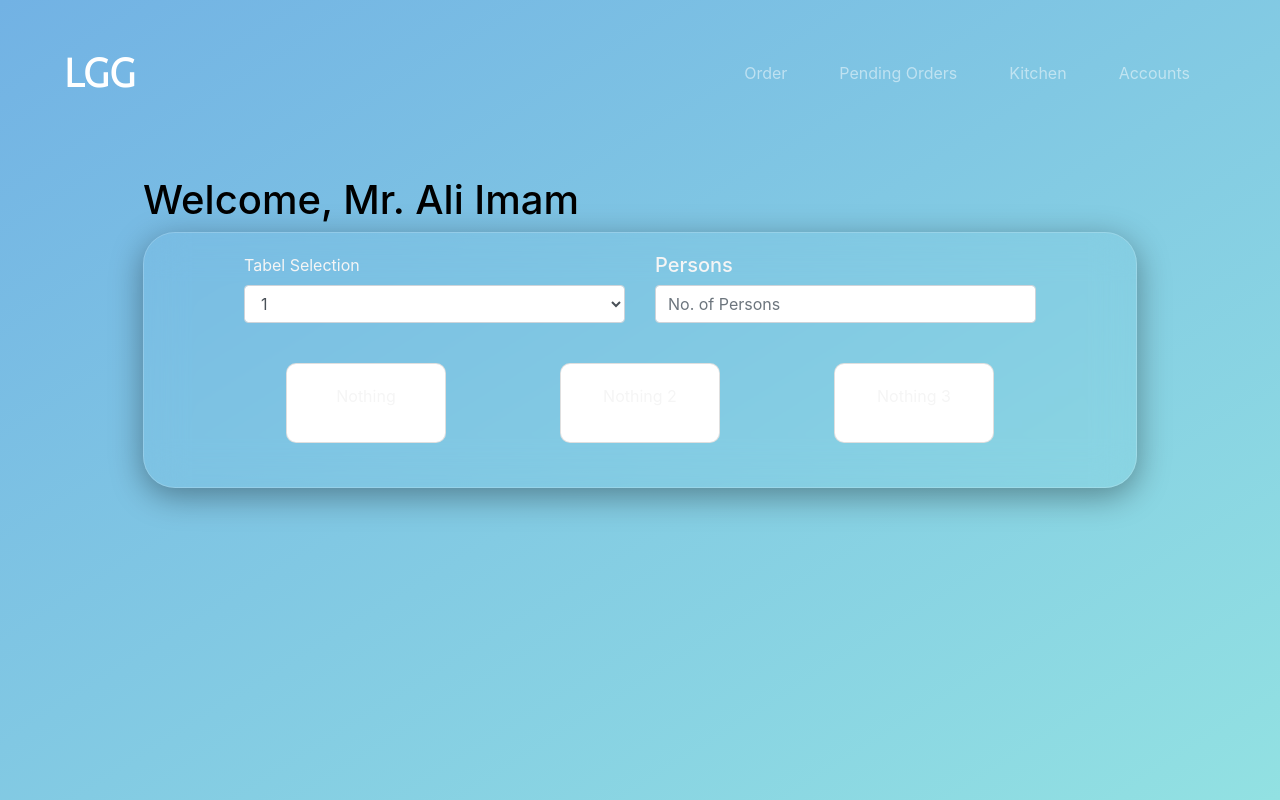
After one commit to mraliimam/LGG-FLASK, a Flask app: page /orderPage in a window 1280 px wide. The commit adds this page. Run offline with Flask 2, Linux system fonts and the light colour scheme; some libraries are stand-ins or nearby versions.

Commit message:
orderDetails table template

```diff
--- a/market/routes.py
+++ b/market/routes.py
@@ -2,9 +2,11 @@ from flask import render_template, redirect, url_for, flash, request
 from market import app
 from market import db
 from market.static.func import GetOrder, PostOrder
+# from market.models import Customer, Tables, House_Food, House, Food
 #from market import db, Bcrypt
 #from flask_login import login_user, logout_user, login_required
 from datetime import date
+from market.static.Cart import cart
 
 @app.route('/')
 @app.route('/home')
@@ -12,26 +14,46 @@ def home_page():
     # return "PASS"
     return render_template('base.html')
 
-@app.route('/order', methods = ['GET','POST','PUT'])
+@app.route('/order', methods = ['GET','POST'])
 def order_page():
 
     if request.method == 'GET':
         # Pass id of members to check valid
-        cst = Customer.query.all()
-        cst_keys = Customer.__table__.columns.keys()
+        # cst = Customer.query.all()
+        # cst_keys = Customer.__table__.columns.keys()
 
-        # # Pass the house names
-        # hse = House.query.all()
-        # hse_keys = House.__table__.columns.keys()
+        # # # Pass the house names
+        # # hse = House.query.all()
+        # # hse_keys = House.__table__.columns.keys()
 
-        # Pass the food category names with respect to house
-        hseFood = House_Food.query.all()
-        hseFood_keys = House_Food.__table__.columns.keys()
+        # # Pass the food category names with respect to house
+        # hseFood = House_Food.query.all()
+        # hseFood_keys = House_Food.__table__.columns.keys()
 
-        # Pass the food Items
-        fd = Food.query.filter_by(Category = "This")
-        fd_keys = Food.__table__.columns.keys()
+        # # Pass the food Items
+        # fd = Food.query.filter_by(Category = "This")
+        # fd_keys = Food.__table__.columns.keys()
 
         # Constantly updating temp cart Pass the cart status and values
 
-    pass
+        ids = cart.genId()
+
+        return render_template('order.html', ids = ids)
+
+    if request.method == 'POST':
+
+        if cart.newCart(request.form) == 'Fail':
+            return redirect(url_for('order_page'))
+        else:
+            return redirect(url_for('order_page'))
+
+@app.route('/orderPage', methods = ['GET', 'POST'])
+def order_details():
+
+    if request.method == 'GET':
+
+        return render_template('orderDetails.html')
+
+    if request.method == 'POST':
+
+        pass
--- a/market/static/main.css
+++ b/market/static/main.css
@@ -1,9 +1,39 @@
 body{
-    background-color: #B5D43B;
+    background: linear-gradient(to bottom right, #72b2e4, #92e1e2);
+    /* background-color: #3bd4cc; */
     color: black;
     min-height: 100vh;
     display:flex;
     flex-direction:column;
+}
+
+.glass{
+    background: linear-gradient(135deg, rba(255,255,255,0.1)x, rgba(255,255,255,0));
+    -webkit-backdrop-filter: blur(20px);
+    backdrop-filter: blur(20px);
+    box-shadow: 0 8px 32px 0 rgba(0,0,0,0.37);
+    border: 1px solid rgba(255,255,255,0.18);
+    border-radius: 32px;
+    padding: 20px 100px 20px;
+}
+
+.tile-input {
+    display: none;
+}
+
+.tile-label {
+    display: inline-block;
+    padding: 0.5em 1em;
+    min-width: 100px;
+    height: 100px;
+    background-color: transparent;
+    border: 3px solid #FFF5EE;
+    border-radius: 4px;
+    cursor: pointer;
+}
+
+.tile-input:checked + .tile-label {
+    border: 2px solid #007bff;
 }
 
 .sec{
@@ -31,8 +61,9 @@ body{
 
 
 .card{
-    width: 15rem;
-    border-radius: 100px;
+    width: 10rem;
+    height: 5rem;
+    border-radius: 10px;
     text-align: center;
     margin: auto;
 }
@@ -45,7 +76,7 @@ body{
 #footer{
     padding: 5%;
     text-align: center;
-    background-color: lightsalmon;
+    background-color: rgb(122, 255, 233);
 
 }
 
@@ -54,7 +85,7 @@ body{
 }
 
 .navbar {
-    padding:  0 0 4rem;
+    padding:  0 0 1.8rem;
 }
 
 .navbar-brand {
--- a/market/templates/base.html
+++ b/market/templates/base.html
@@ -45,32 +45,32 @@
           <ul class="navbar-nav ml-auto">
 
             <li class="nav-item">
-              <a class="nav-link" href="#">Reception</a>
+              <a class="nav-link" href="#">Order</a>
             </li>
 
             <li class="nav-item">
-              <a class="nav-link" href="#">Doctor</a>
+              <a class="nav-link" href="#">Pending Orders</a>
             </li>
 
             <li class="nav-item">
-              <a class="nav-link" href="#">Pharmacy</a>
+              <a class="nav-link" href="#">Kitchen</a>
             </li>
 
             <li class="nav-item">
-              <a class="nav-link" href="#">Labs</a>
+              <a class="nav-link" href="#">Accounts</a>
             </li>
 
             <!-- <li class="nav-item">
               <a class="nav-link" href="#">Radiology</a>
             </li> -->
 
-            <li class="nav-item">
+            <!-- <li class="nav-item">
               <a class="nav-link" href="#">Expense</a>
             </li>
 
             <li class="nav-item">
               <a class="nav-link" href="#">Financials</a>
-            </li>
+            </li> -->
 
             <!-- <li class="nav-item">
               <a class="nav-link" href="">Logout</a>
@@ -129,15 +129,15 @@
 <script src="https://cdn.jsdelivr.net/npm/bootstrap-select@1.13.14/dist/js/i18n/defaults-*.min.js"></script>
 
 
-    <script src="{{ url_for('static', filename = 'index.js') }}"></script>
+    <!-- <script src="{{ url_for('static', filename = 'index.js') }}"></script> -->
 </body>
 
-<footer id="footer">
+<!-- <footer id="footer">
 
   <a href="https:/www.maaqservices.com" target="_blank" class="text-white">
     <p>© Powered by Maaq Services</p>
   </a>
 
-</footer>
+</footer> -->
 
 </html>
--- /dev/null
+++ b/market/templates/orderDetails.html
@@ -0,0 +1,137 @@
+{% extends 'base.html' %}
+
+{% block title %}
+  Order Page
+{% endblock %}
+
+{% block content %}
+
+  <div class = 'container'>
+    <h1>Welcome, Mr. Ali Imam</h1>
+    <div class="glass">
+
+        <form method = 'post' class = 'form-register' style = 'color: whitesmoke'>
+
+            <div class="row">
+
+                <div class="col form-group">
+                    <label for="formSelect">Tabel Selection</label>
+                    <select class="form-control" id="formSelect" required>
+                      <option>1</option>
+                      <option>2</option>
+                      <option>3</option>
+                      <option>4</option>
+                      <option>5</option>
+                    </select>
+                </div>
+
+                <div class="col">
+                    <h5>Persons</h5>
+                    <input class = 'form-control' type="number" placeholder="No. of Persons" required>
+                </div>
+            </div>
+
+            <br>
+
+            <div class="row">
+                <!-- <div class="col-md-4">
+                    Nothing
+                </div> -->
+
+                <div class="col-md-4">
+                    <div class="card">
+                        <div class="card-body">
+                            <a id = 't1'>
+                                Nothing
+                            </a>
+                        </div>
+                  </div>
+                </div>
+
+                  <div class="col-md-4">
+                    <div class="card">
+                        <div class="card-body">
+                            <a id = 't2'>
+                                Nothing 2
+                            </a>
+                        </div>
+                  </div>
+                  </div>
+
+                  <div class="col-md-4">
+                    <div class="card">
+                        <div class="card-body">
+                            <a id = 't3'>
+                                Nothing 3
+                            </a>
+                        </div>
+                  </div>
+                  </div>
+            </div>
+
+            <br>
+
+            <div class="row" id = 't-1' style="display: none;">
+                <table class="table">
+                    <thead>
+                        <th>col-1</th>
+                        <th>col-1</th>
+                        <th>col-1</th>
+                    </thead>
+                </table>
+            </div>
+
+            <div class="row"  id = 't-2' style="display: none;">
+                <table class="table">
+                    <thead>
+                        <th>col-2</th>
+                        <th>col-2</th>
+                        <th>col-2</th>
+                    </thead>
+                </table>
+
+            </div>
+
+            <div class="row"  id = 't-3' style="display: none;">
+
+                <table class="table">
+                    <thead>
+                        <th>col-3</th>
+                        <th>col-3</th>
+                        <th>col-3</th>
+                    </thead>
+                </table>
+
+            </div>
+
+
+        </form>
+
+    </div>
+  </div>
+
+  <script src="https://ajax.googleapis.com/ajax/libs/jquery/3.6.1/jquery.min.js"></script>
+  <script>
+
+$(document).ready(function(){
+  $("#t1").click(function(){
+    $("#t-1").show();
+    $("#t-2").hide();
+    $("#t-3").hide();
+  });
+  $("#t2").click(function(){
+    $("#t-2").show();
+    $("#t-1").hide();
+    $("#t-3").hide();
+  });
+  $("#t3").click(function(){
+    $("#t-3").show();
+    $("#t-1").hide();
+    $("#t-2").hide();
+  });
+});
+
+  </script>
+
+
+{% endblock %}
```
Also changed, not shown: market/models.py (+7 -5 lines), market/static/Cart/cart.py (added, +39 -0 lines), market/templates/order.html (added, +105 -0 lines), market/templates/temp.html (added, +86 -0 lines), market/lgg.db.
